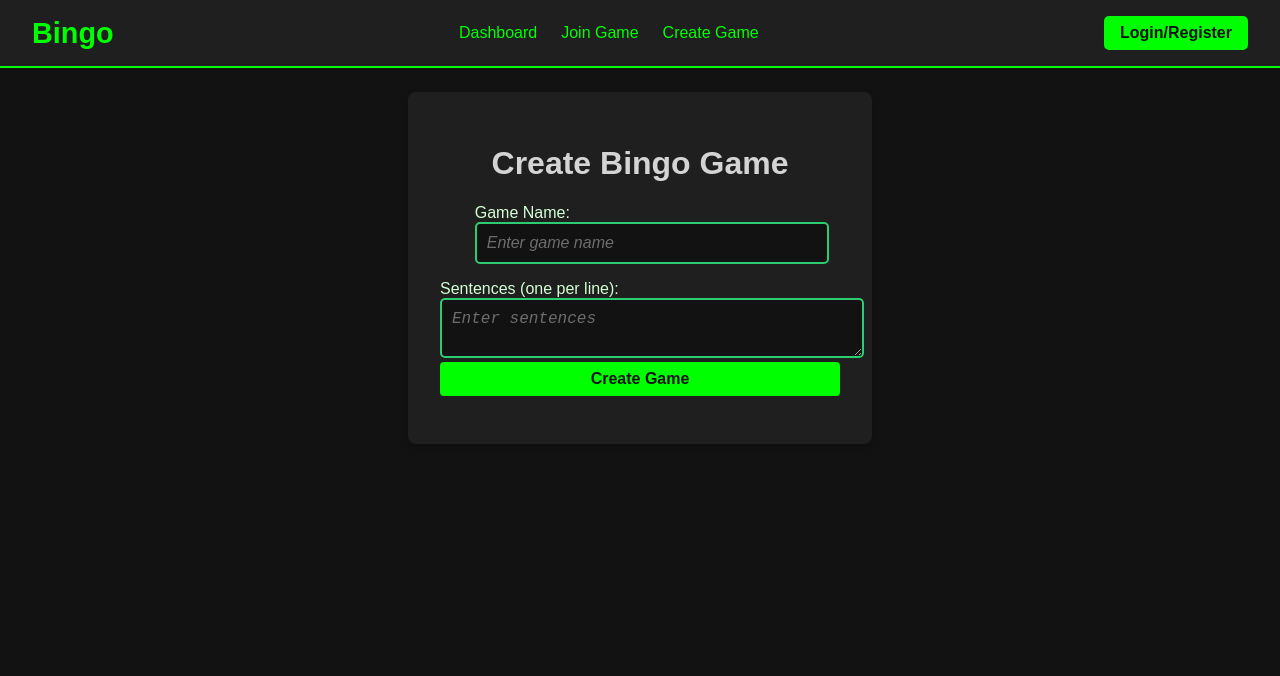
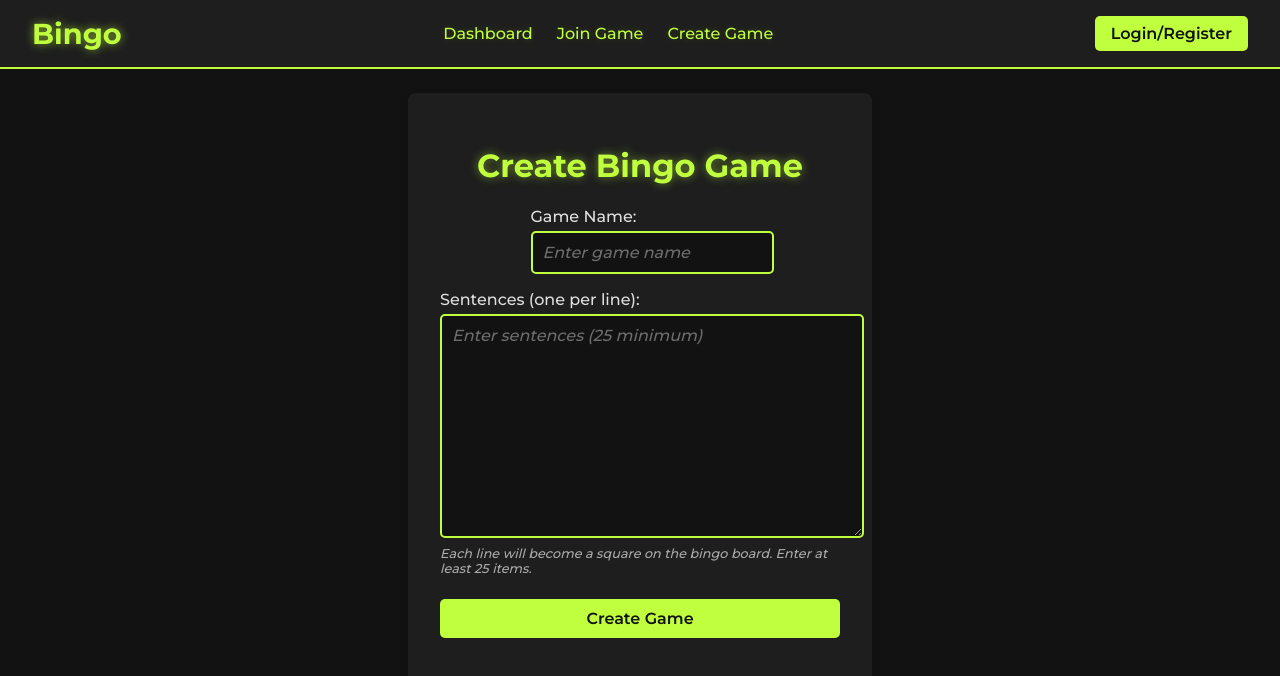
Before and after one commit to pgedzba/bingo, a SvelteKit app: page /creategame in a window 1280 px wide. Shown: the top 676 px of the page. Built offline with nearby package versions, Linux system fonts and the light colour scheme; no server answers.

Commit message:
Visual changes

```diff
--- a/src/app.html
+++ b/src/app.html
@@ -5,127 +5,121 @@
 		<link rel="icon" href="%sveltekit.assets%/favicon.png" />
 		<meta name="viewport" content="width=device-width, initial-scale=1" />
 		%sveltekit.head%
+
+		<!-- Preload fonts for performance -->
+		<link rel="preload" href="https://fonts.googleapis.com/css2?family=Montserrat:wght@300;500;600;700;800&display=swap"
+			as="style">
+		<link rel="stylesheet"
+			href="https://fonts.googleapis.com/css2?family=Montserrat:wght@300;500;600;700;800&display=swap" media="print"
+			onload="this.media='all'" crossorigin="anonymous">
+		<noscript>
+			<link rel="stylesheet"
+				href="https://fonts.googleapis.com/css2?family=Montserrat:wght@300;500;600;700;800&display=swap">
+		</noscript>
+
 		<style>
+			:root {
+				--lemon-green: #c0ff3e;
+				--dark-bg: #121212;
+				--dark-card: #1e1e1e;
+				--text-color: #e0e0e0;
+			}
+
 			body {
 				margin: 0;
-				font-family: Arial, sans-serif;
-				background-color: #121212;
-				color: #d4d4d4;
+				font-family: 'Montserrat', Arial, sans-serif;
+				background-color: var(--dark-bg);
+				color: var(--text-color);
+			}
+
+			/* Text shadow for headings */
+			h1, h2, h3 {
+				text-shadow: 0 0 10px rgba(192, 255, 62, 0.4);
 			}
 
 			/* Form Inputs and Textarea Styling */
 			input[type='text'],
 			input[type='password'],
 			textarea {
-				background-color: #121212;
-				/* Dark background */
-				color: #d4ffd4;
-				/* Light text color to match limegreen accent */
-				border: 2px solid #2ecc71;
-				/* Limegreen border */
+				background-color: var(--dark-bg);
+				color: var(--text-color);
+				border: 2px solid var(--lemon-green);
 				border-radius: 5px;
-				/* Rounded corners */
 				padding: 10px;
-				/* Inner padding for comfort */
 				font-size: 1rem;
-				/* Comfortable font size */
+				font-family: 'Montserrat', Arial, sans-serif;
 				outline: none;
-				/* Remove default focus outline */
 				transition:
 					border-color 0.3s,
 					box-shadow 0.3s;
-				/* Smooth hover/focus effect */
 				width: 100%;
-				/* Full width for consistency */
 			}
 
 			/* Input/textarea focus state */
 			input[type='text']:focus,
 			input[type='password']:focus,
 			textarea:focus {
-				border-color: #00ff00;
-				/* Brighter limegreen on focus */
-				box-shadow: 0 0 8px #2ecc71;
-				/* Add a glowing effect */
+				border-color: var(--lemon-green);
+				box-shadow: 0 0 8px var(--lemon-green);
 			}
 
 			/* Input/textarea hover state */
 			input[type='text']:hover,
 			input[type='password']:hover,
 			textarea:hover {
-				border-color: #00ff00;
-				/* Slightly brighter limegreen on hover */
+				border-color: var(--lemon-green);
 			}
 
 			/* Placeholder styling */
 			input::placeholder,
 			textarea::placeholder {
 				color: #6d6d6d;
-				/* Subtle placeholder text color */
 				font-style: italic;
-				/* Optional: Italicized placeholder */
+				font-family: 'Montserrat', Arial, sans-serif;
 			}
 
 			/* Disabled state styling */
 			input:disabled,
 			textarea:disabled {
 				background-color: #2a2a2a;
-				/* Slightly lighter for contrast */
 				border-color: #444;
-				/* Muted border */
 				color: #666;
-				/* Muted text */
 				cursor: not-allowed;
-				/* Show 'not-allowed' cursor */
 			}
 
 			/* Button Styling for Consistency */
 			button {
-				background-color: #2ecc71;
-				/* Limegreen background */
-				color: #121212;
-				/* Dark text color for contrast */
+				background-color: var(--lemon-green);
+				color: var(--dark-bg);
 				border: none;
-				/* No border */
 				border-radius: 5px;
-				/* Rounded corners */
 				padding: 10px 15px;
-				/* Comfortable padding */
 				font-size: 1rem;
-				/* Comfortable font size */
-				font-weight: bold;
-				/* Bold text for buttons */
+				font-weight: 600;
+				font-family: 'Montserrat', Arial, sans-serif;
 				cursor: pointer;
-				/* Pointer cursor on hover */
 				transition:
 					background-color 0.3s,
 					box-shadow 0.3s;
-				/* Smooth transitions */
 			}
 
 			/* Button hover and active states */
 			button:hover {
-				background-color: #00ff00;
-				/* Brighter limegreen on hover */
-				box-shadow: 0 0 10px #2ecc71;
-				/* Add a glowing effect */
+				background-color: var(--lemon-green);
+				box-shadow: 0 0 10px var(--lemon-green);
+				text-shadow: 0 0 5px rgba(0, 0, 0, 0.5);
 			}
 
 			button:active {
-				background-color: #27ae60;
-				/* Slightly darker green when clicked */
-				box-shadow: inset 0 0 5px #121212;
-				/* Subtle inset effect */
+				background-color: #a0df1e;
+				box-shadow: inset 0 0 5px var(--dark-bg);
 			}
 
 			/* Button disabled state */
 			button:disabled {
 				background-color: #444;
-				/* Muted background */
 				color: #666;
-				/* Muted text */
 				cursor: not-allowed;
-				/* Show 'not-allowed' cursor */
 			}
 
 			.centered-form {
@@ -137,12 +131,9 @@
 				margin: 0 auto;
 				margin-top: 24px;
 				padding: 2rem;
-				background-color: #1f1f1f;
-				/* Optional: Background for form container */
+				background-color: var(--dark-card);
 				border-radius: 8px;
-				/* Optional: Rounded corners */
 				box-shadow: 0 4px 8px rgba(0, 0, 0, 0.2);
-				/* Optional: Shadow for depth */
 			}
 
 			.centered-form input,
@@ -154,12 +145,13 @@
 			.centered-form label {
 				align-self: flex-start;
 				margin-bottom: 0.5rem;
-				color: #d4ffd4;
+				color: var(--text-color);
+				font-weight: 500;
 			}
 
 			.centered-form button {
-				background-color: #00ff00;
-				color: #121212;
+				background-color: var(--lemon-green);
+				color: var(--dark-bg);
 				border: none;
 				padding: 0.5rem;
 				border-radius: 4px;
@@ -169,7 +161,7 @@
 			}
 
 			.centered-form button:hover {
-				background-color: #27ae60;
+				background-color: #a0df1e;
 			}
 		</style>
 	</head>
--- a/src/components/Navbar.svelte
+++ b/src/components/Navbar.svelte
@@ -1,19 +1,24 @@
 <script>
-	import { onMount } from 'svelte';
+	import { onMount, onDestroy } from 'svelte';
 	import { logout, user } from '$lib/store';
 	import { goto } from '$app/navigation';
 
 	let isMenuOpen = false; // For mobile menu toggle
 	let currentUser = null; // Local variable for user
 	let isBrowser = false; // Flag to ensure client-side operations
+	let unsubscribe; // Store unsubscribe function for cleanup
 
 	// Run only in the browser
 	onMount(() => {
 		isBrowser = true;
-		//TODO: Unsubscribe
-		user.subscribe((u) => {
+		unsubscribe = user.subscribe((u) => {
 			currentUser = u;
 		});
+	});
+
+	// Clean up subscription when component is destroyed
+	onDestroy(() => {
+		if (unsubscribe) unsubscribe();
 	});
 
 	const handleLogout = () => {
@@ -73,23 +78,26 @@
 </nav>
 
 <style>
-	/* Styling as in your original code */
+	/* Using the new color variables */
 	.navbar {
 		display: flex;
 		justify-content: space-between;
 		align-items: center;
-		background-color: #1f1f1f;
+		background-color: var(--dark-card);
 		padding: 1rem 2rem;
-		border-bottom: 2px solid #00ff00;
+		border-bottom: 2px solid var(--lemon-green);
 		position: sticky;
 		top: 0;
 		z-index: 10;
+		font-family: 'Montserrat', Arial, sans-serif;
 	}
 
 	.logo h1 {
 		margin: 0;
 		font-size: 1.8rem;
-		color: #00ff00;
+		color: var(--lemon-green);
+		font-weight: 700;
+		text-shadow: 0 0 10px rgba(192, 255, 62, 0.6); /* Stronger glow for logo */
 	}
 
 	.logo a {
@@ -102,8 +110,9 @@
 		background: none;
 		border: none;
 		font-size: 1.5rem;
-		color: #00ff00;
+		color: var(--lemon-green);
 		cursor: pointer;
+		text-shadow: 0 0 10px rgba(192, 255, 62, 0.4);
 	}
 
 	.nav-links {
@@ -119,13 +128,16 @@
 
 	.nav-links li a {
 		text-decoration: none;
-		color: #00ff00;
+		color: var(--lemon-green);
 		font-size: 1rem;
-		transition: color 0.3s ease;
+		font-weight: 500;
+		transition: all 0.3s ease;
+		text-shadow: 0 0 10px rgba(192, 255, 62, 0.2); /* Subtle glow for nav links */
 	}
 
 	.nav-links li a:hover {
-		color: #ffffff;
+		color: var(--text-color);
+		text-shadow: 0 0 10px rgba(192, 255, 62, 0.5); /* Enhanced glow on hover */
 	}
 
 	.user-buttons {
@@ -143,12 +155,13 @@
 
 	.user-info span {
 		font-size: 0.9rem;
-		color: #d4ffd4;
+		color: var(--text-color);
 		white-space: nowrap;
 		overflow: hidden;
 		text-overflow: ellipsis;
 		max-width: 150px;
 		text-align: center;
+		text-shadow: 0 0 10px rgba(192, 255, 62, 0.3); /* Subtle glow for username */
 	}
 
 	.icon-button {
@@ -163,26 +176,31 @@
 		height: 32px;
 		border-radius: 50%;
 		transition: background-color 0.3s ease;
-		color: #00ff00;
+		color: var(--lemon-green);
 	}
 
 	.icon-button:hover {
-		background-color: #2ecc71;
+		background-color: var(--lemon-green);
+		color: var(--dark-bg);
+		box-shadow: 0 0 10px rgba(192, 255, 62, 0.6);
 	}
 
 	.login {
-		background-color: #00ff00;
-		color: #121212;
+		background-color: var(--lemon-green);
+		color: var(--dark-bg);
 		border: none;
 		padding: 0.5rem 1rem;
 		border-radius: 5px;
 		font-size: 1rem;
+		font-weight: 600;
 		cursor: pointer;
-		transition: background-color 0.3s ease;
+		transition: all 0.3s ease;
 	}
 
 	.login:hover {
-		background-color: #27ae60;
+		background-color: #a0df1e;
+		box-shadow: 0 0 10px rgba(192, 255, 62, 0.8);
+		text-shadow: 0 0 5px rgba(0, 0, 0, 0.5);
 	}
 
 	@media (max-width: 768px) {
@@ -194,14 +212,14 @@
 			display: none;
 			flex-direction: column;
 			align-items: center;
-			background-color: #1f1f1f;
+			background-color: var(--dark-card);
 			position: absolute;
 			top: 100%;
 			left: 0;
 			right: 0;
 			gap: 1rem;
 			padding: 1rem;
-			border-bottom: 2px solid #00ff00;
+			border-bottom: 2px solid var(--lemon-green);
 		}
 
 		.nav-links.open {
--- a/src/routes/+page.svelte
+++ b/src/routes/+page.svelte
@@ -34,6 +34,6 @@
 	}
 
 	.description h2 {
-		color: #00ff00;
+		color: var(--lemon-green);
 	}
 </style>
--- a/src/routes/creategame/+page.svelte
+++ b/src/routes/creategame/+page.svelte
@@ -3,6 +3,7 @@
 	import { user } from '$lib/store';
 	import Loader from '../../components/Loader.svelte';
 	import { goto } from '$app/navigation';
+	import { onDestroy } from 'svelte';
 
 	let gameName = '';
 	let sentences = '';
@@ -10,9 +11,16 @@
 	let success = '';
 	let isLoading = false;
 	let currentUser;
+	let unsubscribe;
 
+	// Subscribe to user state
 	$: user.subscribe((u) => {
 		currentUser = u;
+	});
+
+	// Clean up on component destroy
+	onDestroy(() => {
+		if (unsubscribe) unsubscribe();
 	});
 
 	async function handleCreateGame() {
@@ -62,7 +70,7 @@
 <div class="full-page-center">
 	<div class="centered-form">
 		{#if isLoading}
-			<Loader />
+			<Loader message="Creating game..." />
 		{:else}
 			<h1>Create Bingo Game</h1>
 			<div>
@@ -71,7 +79,13 @@
 			</div>
 			<div>
 				<label for="sentences">Sentences (one per line):</label>
-				<textarea id="sentences" bind:value={sentences} placeholder="Enter sentences"></textarea>
+				<textarea
+					id="sentences"
+					bind:value={sentences}
+					placeholder="Enter sentences (25 minimum)"
+					rows="8">
+				</textarea>
+				<p class="hint">Each line will become a square on the bingo board. Enter at least 25 items.</p>
 			</div>
 			{#if error}
 				<p class="error">{error}</p>
@@ -85,10 +99,65 @@
 </div>
 
 <style>
+	h1 {
+		color: var(--lemon-green);
+		text-shadow: 0 0 10px rgba(192, 255, 62, 0.5);
+		font-family: 'Montserrat', Arial, sans-serif;
+		font-weight: 700;
+		text-align: center;
+	}
+
+	.hint {
+		font-size: 0.8rem;
+		color: #aaaaaa;
+		margin-top: 0.25rem;
+		font-style: italic;
+	}
+
 	.error {
-		color: red;
+		color: #ff5555;
+		text-shadow: 0 0 10px rgba(255, 85, 85, 0.3);
+		margin: 10px 0;
 	}
+
 	.success {
-		color: green;
+		color: var(--lemon-green);
+		text-shadow: 0 0 10px rgba(192, 255, 62, 0.5);
+		margin: 10px 0;
+		font-weight: 600;
+	}
+
+	textarea {
+		min-height: 200px;
+		resize: vertical;
+	}
+
+	button {
+		background-color: var(--lemon-green);
+		color: var(--dark-bg);
+		padding: 10px 15px;
+		border: none;
+		border-radius: 5px;
+		font-size: 1rem;
+		font-weight: 600;
+		cursor: pointer;
+		transition: all 0.3s ease;
+		width: 100%;
+		font-family: 'Montserrat', Arial, sans-serif;
+		margin-top: 10px;
+	}
+
+	button:hover {
+		background-color: #a0df1e;
+		box-shadow: 0 0 10px rgba(192, 255, 62, 0.7);
+		text-shadow: 0 0 5px rgba(0, 0, 0, 0.4);
+	}
+
+	label {
+		color: var(--text-color);
+		margin-bottom: 5px;
+		display: block;
+		font-family: 'Montserrat', Arial, sans-serif;
+		font-weight: 500;
 	}
 </style>
--- a/src/routes/dashboard/+page.svelte
+++ b/src/routes/dashboard/+page.svelte
@@ -1,5 +1,5 @@
 <script lang="ts">
-	import { onMount } from 'svelte';
+	import { onMount, onDestroy } from 'svelte';
 	import { db, collection, query, where, getDocs } from '$lib/firebase';
 	import { user } from '$lib/store';
 	import Loader from '../../components/Loader.svelte';
@@ -9,12 +9,17 @@
 	let joinedGames = [];
 	let error = '';
 	let isLoading = true;
+	let unsubscribe;
 
 	$: user.subscribe((u) => {
 		currentUser = u;
 	});
 
 	onMount(async () => {
+		unsubscribe = user.subscribe((u) => {
+			currentUser = u;
+		});
+
 		if (!currentUser) {
 			error = 'You must be logged in to view the dashboard.';
 			isLoading = false;
@@ -46,6 +51,10 @@
 		}
 	});
 
+	onDestroy(() => {
+		if (unsubscribe) unsubscribe();
+	});
+
 	function openGame(gameId: string) {
 		goto(`/game/${gameId}`);
 	}
@@ -71,7 +80,7 @@
 							<p>Player Progress:</p>
 							<ul>
 								{#each game.players as player}
-									<li>
+									<li class={player.id === currentUser?.uid ? 'current-player' : ''}>
 										{player.name || 'Unknown'} – {player.crossedOut?.length || 0} words crossed out
 									</li>
 								{/each}
@@ -88,9 +97,18 @@
 </div>
 
 <style>
+	h1 {
+		color: var(--lemon-green);
+		text-shadow: 0 0 10px rgba(192, 255, 62, 0.5);
+		font-family: 'Montserrat', Arial, sans-serif;
+		font-weight: 700;
+		text-align: center;
+	}
+
 	.error {
-		color: red;
+		color: #ff5555;
 		margin: 10px 0;
+		text-shadow: 0 0 10px rgba(255, 85, 85, 0.3);
 	}
 
 	.game-list {
@@ -101,35 +119,56 @@
 	.game-item {
 		margin-bottom: 15px;
 		padding: 10px;
-		border: 1px solid #2ecc71;
+		border: 1px solid var(--lemon-green);
 		border-radius: 5px;
-		background-color: #1e1e1e;
-		color: #d4ffd4;
+		background-color: var(--dark-card);
+		color: var(--text-color);
+		box-shadow: 0 0 8px rgba(192, 255, 62, 0.2);
+		transition: box-shadow 0.3s ease;
+	}
+
+	.game-item:hover {
+		box-shadow: 0 0 12px rgba(192, 255, 62, 0.4);
 	}
 
 	.game-item h3 {
 		margin: 0 0 5px 0;
 		font-size: 1.2rem;
-		color: limegreen;
+		color: var(--lemon-green);
+		text-shadow: 0 0 10px rgba(192, 255, 62, 0.4);
+		font-family: 'Montserrat', Arial, sans-serif;
+		font-weight: 600;
 	}
 
 	.game-item p {
 		margin: 5px 0;
 		font-size: 0.9rem;
+		font-family: 'Montserrat', Arial, sans-serif;
+	}
+
+	.current-player {
+		color: var(--lemon-green);
+		text-shadow: 0 0 10px rgba(192, 255, 62, 0.4);
+		font-weight: 500;
 	}
 
 	.open-game-button {
 		margin-top: 10px;
-		background-color: #2ecc71;
+		background-color: var(--lemon-green);
 		border: none;
-		padding: 5px 10px;
+		padding: 8px 12px;
 		cursor: pointer;
-		color: white;
+		color: var(--dark-bg);
 		font-size: 0.9rem;
+		font-weight: 600;
 		border-radius: 5px;
+		font-family: 'Montserrat', Arial, sans-serif;
+		transition: all 0.3s ease;
 	}
 
 	.open-game-button:hover {
-		background-color: #27ae60;
+		background-color: #a0df1e;
+		box-shadow: 0 0 10px rgba(192, 255, 62, 0.7);
+		text-shadow: 0 0 5px rgba(0, 0, 0, 0.4);
 	}
 </style>
--- a/src/routes/game/[gameCode]/+page.svelte
+++ b/src/routes/game/[gameCode]/+page.svelte
@@ -1,16 +1,11 @@
 <script lang="ts">
-	import { onMount } from 'svelte';
+	import { onMount, onDestroy } from 'svelte';
 	import { subscribeToGame, gameData, db, updateDoc, doc } from '$lib/firebase';
 	import { user } from '$lib/store';
-
-	// SvelteKit will auto-provide "params.gameCode"
-	// if we define a load function or simply use `export function load()`.
-	// Easiest is to define a load and pass it in as a prop:
+	import Loader from '../../components/Loader.svelte';
 
 	export let data;
 	const { gameCode } = data;
-	// Alternatively, define `export function load({ params }) { return { gameCode: params.gameCode }; }`
-	// Then in the <script> you can do `export let gameCode;`
 
 	let currentUser;
 	let player = null;
@@ -19,13 +14,19 @@
 	let gameState = null;
 	let bingoAchieved = false;
 	let spectatingPlayer = null;
+	let isLoading = true;
+	let unsubscribeGame; // For Firebase cleanup
 
 	$: user.subscribe((u) => {
 		currentUser = u;
 	});
 
 	onMount(() => {
-		subscribeToGame(gameCode);
+		unsubscribeGame = subscribeToGame(gameCode);
+	});
+
+	onDestroy(() => {
+		if (unsubscribeGame) unsubscribeGame();
 	});
 
 	// Watch for live changes to the game
@@ -34,6 +35,8 @@
 			gameState = null;
 			return;
 		}
+
+		isLoading = false;
 		gameState = data;
 		if (!currentUser) return;
 
@@ -52,7 +55,8 @@
 	});
 
 	function toggleWord(word: string) {
-		if (spectatingPlayer) return; // Don’t allow toggling while spectating
+		if (spectatingPlayer) return; // Don't allow toggling while spectating
+		if (!currentUser) return; // Safety check
 
 		if (!crossedOut.includes(word)) {
 			crossedOut = [...crossedOut, word];
@@ -117,11 +121,18 @@
 </script>
 
 <div class="full-page-center">
-	<div class="centered-form">
+	<div class="centered-form game-container">
 		<h1>Game: {gameCode}</h1>
 
-		{#if board.length}
-			<h2>
+		{#if isLoading}
+			<Loader message="Loading game data..." />
+		{:else if !currentUser}
+			<div class="auth-error">
+				<p>Please log in to join this game.</p>
+				<a href="/">Go to login</a>
+			</div>
+		{:else if board.length}
+			<h2 class={spectatingPlayer ? 'spectating' : ''}>
 				{#if spectatingPlayer}
 					Spectating {spectatingPlayer.name}
 				{:else}
@@ -146,22 +157,27 @@
 			</div>
 
 			{#if bingoAchieved}
-				<p class="bingo">Bingo! 🎉</p>
+				<div class="bingo">
+					<p>Bingo! 🎉</p>
+					<div class="confetti"></div>
+				</div>
 			{/if}
 
 			{#if spectatingPlayer}
-				<button on:click={returnToOwnBoard} class="spectate-button"> Return to Your Board </button>
+				<button on:click={returnToOwnBoard} class="spectate-button">
+					Return to Your Board
+				</button>
 			{/if}
 		{:else}
-			<p>Loading your bingo board...</p>
+			<p>No game board found. Please check the game code.</p>
 		{/if}
 
 		<div class="players-list">
-			<h2 style="text-align: center;">Players</h2>
-			{#if gameState}
+			<h2>Players</h2>
+			{#if gameState?.players?.length}
 				{#each gameState.players as otherPlayer}
 					<div class="player-item">
-						<span>
+						<span class={otherPlayer.id === currentUser?.uid ? 'current-player' : ''}>
 							{otherPlayer.name} ({otherPlayer.crossedOut?.length || 0}/{board.length})
 						</span>
 						{#if otherPlayer.id !== currentUser?.uid}
@@ -171,47 +187,106 @@
 						{/if}
 					</div>
 				{/each}
+			{:else}
+				<p>No players have joined this game yet.</p>
 			{/if}
 		</div>
 	</div>
 </div>
 
 <style>
+	.game-container {
+		max-width: 600px;
+	}
+
+	h1, h2 {
+		color: var(--lemon-green);
+		font-family: 'Montserrat', Arial, sans-serif;
+		text-align: center;
+	}
+
+	h1 {
+		font-weight: 700;
+		text-shadow: 0 0 10px rgba(192, 255, 62, 0.5);
+	}
+
+	h2 {
+		font-weight: 600;
+		margin-top: 1.5rem;
+		text-shadow: 0 0 10px rgba(192, 255, 62, 0.3);
+	}
+
+	/* Add special glow for spectating mode */
+	h2.spectating {
+		text-shadow: 0 0 15px rgba(192, 255, 62, 0.6);
+		animation: pulse 2s infinite;
+	}
+
+	@keyframes pulse {
+		0% { text-shadow: 0 0 10px rgba(192, 255, 62, 0.4); }
+		50% { text-shadow: 0 0 15px rgba(192, 255, 62, 0.7); }
+		100% { text-shadow: 0 0 10px rgba(192, 255, 62, 0.4); }
+	}
+
 	.bingo-board {
 		display: grid;
 		grid-template-columns: repeat(5, 1fr);
 		gap: 5px;
 		margin-top: 20px;
+		width: 100%;
 	}
 
 	.word {
-		padding: 15px;
+		padding: 15px 5px;
 		text-align: center;
-		border: 2px solid #2ecc71;
-		background-color: #121212;
-		color: #d4ffd4;
-		font-size: 1rem;
+		border: 2px solid var(--lemon-green);
+		background-color: var(--dark-bg);
+		color: var(--text-color);
+		font-size: 0.9rem;
+		font-family: 'Montserrat', Arial, sans-serif;
 		cursor: pointer;
 		transition:
-			background-color 0.3s,
-			transform 0.3s;
+			all 0.3s;
+		height: 70px;
+		overflow: hidden;
+		display: flex;
+		align-items: center;
+		justify-content: center;
+	}
+
+	.word:hover:not(.crossed-out) {
+		box-shadow: 0 0 8px rgba(192, 255, 62, 0.5);
+		text-shadow: 0 0 8px rgba(192, 255, 62, 0.5);
 	}
 
 	.word.crossed-out {
-		background-color: #2ecc71;
-		color: #121212;
+		background-color: var(--lemon-green);
+		color: var(--dark-bg);
 		text-decoration: line-through;
-		transform: scale(1.1);
+		transform: scale(1.05);
+		font-weight: 600;
+		text-shadow: 0 0 5px rgba(0, 0, 0, 0.5);
+		box-shadow: 0 0 10px rgba(192, 255, 62, 0.6);
 	}
 
 	.bingo {
-		color: limegreen;
+		color: var(--lemon-green);
 		font-size: 1.5rem;
 		margin-top: 20px;
+		text-align: center;
+		font-weight: 700;
+		text-shadow: 0 0 15px rgba(192, 255, 62, 0.8);
+		animation: winGlow 1.5s infinite alternate;
+	}
+
+	@keyframes winGlow {
+		from { text-shadow: 0 0 10px rgba(192, 255, 62, 0.5); }
+		to { text-shadow: 0 0 20px rgba(192, 255, 62, 1); }
 	}
 
 	.players-list {
 		margin-top: 20px;
+		width: 100%;
 	}
 
 	.player-item {
@@ -219,19 +294,50 @@
 		display: flex;
 		justify-content: space-between;
 		align-items: center;
+		font-family: 'Montserrat', Arial, sans-serif;
+	}
+
+	.current-player {
+		color: var(--lemon-green);
+		font-weight: 600;
+		text-shadow: 0 0 10px rgba(192, 255, 62, 0.4);
 	}
 
 	.spectate-button {
-		background-color: #2ecc71;
+		background-color: var(--lemon-green);
 		border: none;
 		padding: 5px 10px;
 		cursor: pointer;
-		color: #121212;
+		color: var(--dark-bg);
 		font-size: 0.9rem;
+		font-weight: 600;
 		border-radius: 5px;
 	}
 
 	.spectate-button:hover {
-		background-color: #00ff00;
+		background-color: #a0df1e;
+		box-shadow: 0 0 10px rgba(192, 255, 62, 0.7);
+		text-shadow: 0 0 5px rgba(0, 0, 0, 0.5);
+	}
+
+	.auth-error {
+		text-align: center;
+		padding: 2rem;
+	}
+
+	.auth-error a {
+		display: inline-block;
+		margin-top: 1rem;
+		padding: 0.5rem 1rem;
+		background-color: var(--lemon-green);
+		color: var(--dark-bg);
+		text-decoration: none;
+		border-radius: 5px;
+		font-weight: 600;
+		text-shadow: 0 0 5px rgba(0, 0, 0, 0.3);
+	}
+
+	.auth-error a:hover {
+		box-shadow: 0 0 10px rgba(192, 255, 62, 0.7);
 	}
 </style>
--- a/src/routes/joingame/+page.svelte
+++ b/src/routes/joingame/+page.svelte
@@ -3,6 +3,7 @@
 	import { joinGame, subscribeToGame } from '$lib/firebase';
 	import Loader from '../../components/Loader.svelte';
 	import { goto } from '$app/navigation';
+	import { onDestroy } from 'svelte';
 
 	let gameCode = '';
 	let playerName = '';
@@ -10,14 +11,28 @@
 	let board: string[] = [];
 	let currentUser;
 	let isLoading = false;
+	let unsubscribe;
 
 	$: user.subscribe((u) => {
 		currentUser = u;
+		if (currentUser && !playerName) {
+			playerName = currentUser.displayName || '';
+		}
+	});
+
+	// Clean up on component destroy
+	onDestroy(() => {
+		if (unsubscribe) unsubscribe();
 	});
 
 	async function handleJoinGame() {
-		if (!gameCode || !playerName) {
-			error = 'Game code and player name are required!';
+		if (!gameCode) {
+			error = 'Game code is required!';
+			return;
+		}
+
+		if (!playerName) {
+			error = 'Player name is required!';
 			return;
 		}
 
@@ -29,14 +44,14 @@
 		try {
 			isLoading = true;
 			const { uid } = currentUser;
-			const { board: playerBoard } = await joinGame(gameCode, playerName, uid);
+			const { board: playerBoard } = await joinGame(gameCode.toUpperCase(), playerName, uid);
 			board = playerBoard;
 
 			// Start listening for real-time updates
-			subscribeToGame(gameCode);
+			subscribeToGame(gameCode.toUpperCase());
 
 			error = '';
-			goto(`/game/${gameCode}`);
+			goto(`/game/${gameCode.toUpperCase()}`);
 		} catch (err) {
 			console.error(err);
 			error = err.message || 'An error occurred while joining the game.';
@@ -49,12 +64,19 @@
 <div class="full-page-center">
 	<div class="centered-form">
 		{#if isLoading}
-			<Loader />
+			<Loader message="Joining game..." />
 		{:else}
 			<h1>Join Game</h1>
 			<div>
 				<label for="game-code">Game Code:</label>
-				<input id="game-code" type="text" bind:value={gameCode} placeholder="Enter game code" />
+				<input
+					id="game-code"
+					type="text"
+					bind:value={gameCode}
+					placeholder="Enter game code"
+					on:input={() => gameCode = gameCode.toUpperCase()}
+					maxlength="5"
+				/>
 			</div>
 			<div>
 				<label for="player-name">Player Name:</label>
@@ -64,12 +86,73 @@
 				<p class="error">{error}</p>
 			{/if}
 			<button on:click={handleJoinGame}>Join Game</button>
+			<p class="hint">Enter the 5-letter code provided by the game creator.</p>
 		{/if}
 	</div>
 </div>
 
 <style>
+	h1 {
+		color: var(--lemon-green);
+		text-shadow: 0 0 10px rgba(192, 255, 62, 0.5);
+		font-family: 'Montserrat', Arial, sans-serif;
+		font-weight: 700;
+		text-align: center;
+	}
+
+	.hint {
+		font-size: 0.8rem;
+		color: #aaaaaa;
+		text-align: center;
+		margin-top: 1rem;
+		font-style: italic;
+	}
+
 	.error {
-		color: red;
+		color: #ff5555;
+		text-shadow: 0 0 10px rgba(255, 85, 85, 0.3);
+		margin: 10px 0;
+	}
+
+	input {
+		margin-bottom: 15px;
+		font-family: 'Montserrat', Arial, sans-serif;
+	}
+
+	input#game-code {
+		text-transform: uppercase;
+		letter-spacing: 1px;
+		font-weight: 700;
+		text-align: center;
+		font-size: 1.2rem;
+	}
+
+	button {
+		background-color: var(--lemon-green);
+		color: var(--dark-bg);
+		padding: 10px 15px;
+		border: none;
+		border-radius: 5px;
+		font-size: 1rem;
+		font-weight: 600;
+		cursor: pointer;
+		transition: all 0.3s ease;
+		width: 100%;
+		font-family: 'Montserrat', Arial, sans-serif;
+		margin-top: 10px;
+	}
+
+	button:hover {
+		background-color: #a0df1e;
+		box-shadow: 0 0 10px rgba(192, 255, 62, 0.7);
+		text-shadow: 0 0 5px rgba(0, 0, 0, 0.4);
+	}
+
+	label {
+		color: var(--text-color);
+		margin-bottom: 5px;
+		display: block;
+		font-family: 'Montserrat', Arial, sans-serif;
+		font-weight: 500;
 	}
 </style>
```
Also changed, not shown: src/components/Loader.svelte (+15 -3 lines), 1 other file (tests, documents, lock files or other folders).
